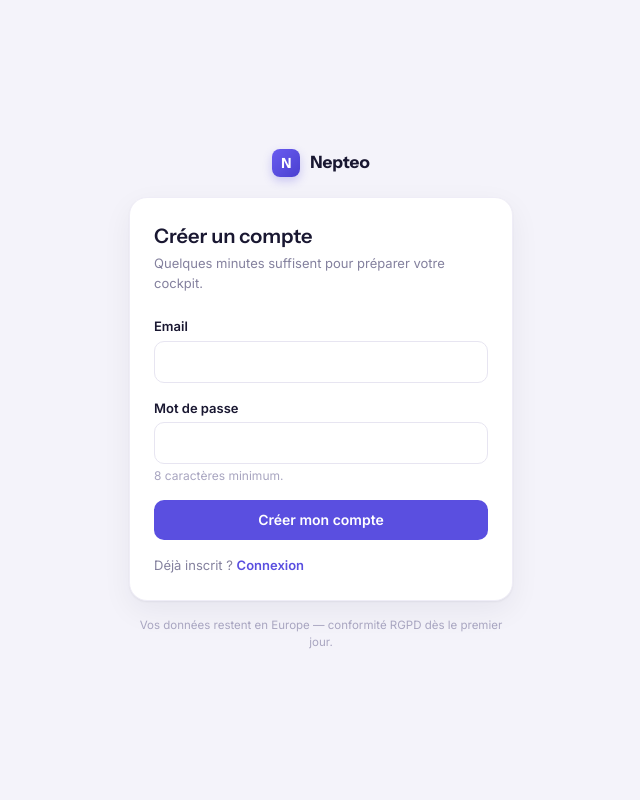
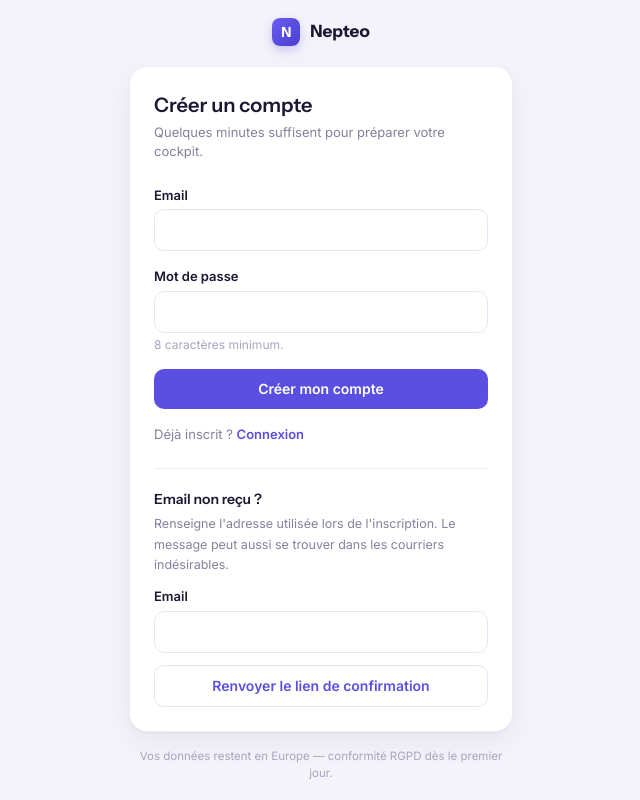
Before and after one commit to Shaaakir281/nepteo, a Next.js app: page /signup in a window 1280 px wide. Shown: the whole page, without its empty margins (319-959 px from the left). Built offline with nearby package versions, Linux system fonts and the light colour scheme.

Commit message:
fix: make auth email delivery recoverable

```diff
--- a/app/(auth)/actions.ts
+++ b/app/(auth)/actions.ts
@@ -23,8 +23,38 @@ const credentialsSchema = z.object({
   password: z.string().min(8),
 });
 
+const emailSchema = z.object({ email: z.email() });
+
 function fail(path: string, message: string): never {
   redirect(`${path}?error=${encodeURIComponent(message)}`);
+}
+
+async function confirmationRedirectUrl(): Promise<string> {
+  const origin = (await headers()).get("origin") ?? "http://localhost:3000";
+  return `${origin}/auth/confirm`;
+}
+
+function emailDeliveryError(code: string | undefined): string {
+  if (code === "email_address_not_authorized") {
+    return "L'envoi des emails de confirmation n'est pas encore disponible. Préviens l'équipe Nepteo.";
+  }
+  if (code === "over_email_send_rate_limit" || code === "over_request_rate_limit") {
+    return "Trop de demandes rapprochées. Attends quelques minutes avant de renvoyer le lien.";
+  }
+  return "L'email de confirmation n'a pas pu être envoyé. Réessaie dans un instant.";
+}
+
+function signupError(code: string | undefined): string {
+  if (code === "user_already_exists" || code === "email_exists") {
+    return "Un compte existe peut-être déjà avec cet email. Connecte-toi ou renvoie le lien de confirmation ci-dessous.";
+  }
+  if (code === "weak_password") {
+    return "Ce mot de passe est trop faible. Choisis un mot de passe plus long et difficile à deviner.";
+  }
+  if (code === "email_provider_disabled" || code === "signup_disabled") {
+    return "Les nouvelles inscriptions sont momentanément désactivées.";
+  }
+  return emailDeliveryError(code);
 }
 
 export async function login(formData: FormData) {
@@ -42,7 +72,7 @@ export async function login(formData: FormData) {
     fail(
       "/login",
       error.code === "email_not_confirmed"
-        ? "Email non confirmé — clique le lien reçu par mail avant de te connecter."
+        ? "Email non confirmé — clique le lien reçu ou utilise « Renvoyer le lien » sur la page Créer un compte."
         : "Identifiants incorrects.",
     );
   }
@@ -61,22 +91,37 @@ export async function signup(formData: FormData) {
     fail("/signup", "Email invalide ou mot de passe trop court (8 caractères minimum).");
   }
 
-  const origin = (await headers()).get("origin") ?? "http://localhost:3000";
   const supabase = await createClient();
   const { error } = await supabase.auth.signUp({
     ...parsed.data,
-    options: { emailRedirectTo: `${origin}/auth/confirm` },
+    options: { emailRedirectTo: await confirmationRedirectUrl() },
   });
   if (error) {
-    fail(
-      "/signup",
-      error.code === "user_already_exists"
-        ? "Un compte existe déjà avec cet email — connecte-toi plutôt."
-        : "Création du compte impossible. Réessaie dans un instant.",
-    );
+    fail("/signup", signupError(error.code));
   }
   redirect(
     `/signup?message=${encodeURIComponent("Compte créé — vérifie ta boîte mail pour confirmer ton adresse.")}`,
+  );
+}
+
+export async function resendConfirmation(formData: FormData) {
+  const parsed = emailSchema.safeParse({ email: formData.get("email") });
+  if (!parsed.success) {
+    fail("/signup", "Saisis une adresse email valide pour renvoyer le lien.");
+  }
+
+  const supabase = await createClient();
+  const { error } = await supabase.auth.resend({
+    type: "signup",
+    email: parsed.data.email,
+    options: { emailRedirectTo: await confirmationRedirectUrl() },
+  });
+  if (error) fail("/signup", emailDeliveryError(error.code));
+
+  redirect(
+    `/signup?message=${encodeURIComponent(
+      "Si cette adresse correspond à un compte non confirmé, un nouveau lien vient d'être demandé. Vérifie aussi les spams.",
+    )}#resend-confirmation`,
   );
 }
 
--- a/app/(auth)/signup/page.tsx
+++ b/app/(auth)/signup/page.tsx
@@ -1,5 +1,5 @@
 import Link from "next/link";
-import { signup } from "../actions";
+import { resendConfirmation, signup } from "../actions";
 
 const FIELD =
   "mt-1 w-full rounded-[10px] border border-line bg-white px-3.5 py-2.5 text-sm text-ink placeholder:text-faint focus:border-violet focus:outline-none focus:ring-[3px] focus:ring-violet/15";
@@ -54,6 +54,35 @@ export default async function SignupPage({
           Connexion
         </Link>
       </p>
+
+      <section id="resend-confirmation" className="mt-6 border-t border-line-soft pt-5">
+        <h2 className="text-[14px] font-semibold text-ink">Email non reçu ?</h2>
+        <p className="mt-1 text-[12.5px] leading-relaxed text-muted">
+          Renseigne l&apos;adresse utilisée lors de l&apos;inscription. Le message peut
+          aussi se trouver dans les courriers indésirables.
+        </p>
+        <form action={resendConfirmation} className="mt-3 space-y-3">
+          <div>
+            <label htmlFor="resend-email" className="block text-[13px] font-semibold text-ink">
+              Email
+            </label>
+            <input
+              id="resend-email"
+              name="email"
+              type="email"
+              required
+              autoComplete="email"
+              className={FIELD}
+            />
+          </div>
+          <button
+            type="submit"
+            className="w-full rounded-[10px] border border-line bg-white px-4 py-2.5 text-sm font-semibold text-violet transition hover:bg-tint-soft"
+          >
+            Renvoyer le lien de confirmation
+          </button>
+        </form>
+      </section>
     </>
   );
 }
```
Also changed, not shown: 2 other files (tests, documents, lock files or other folders).
